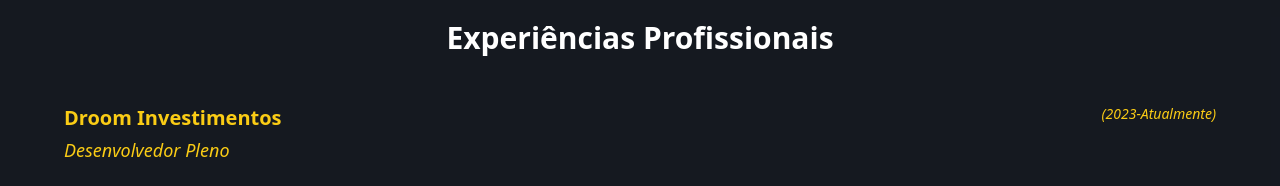
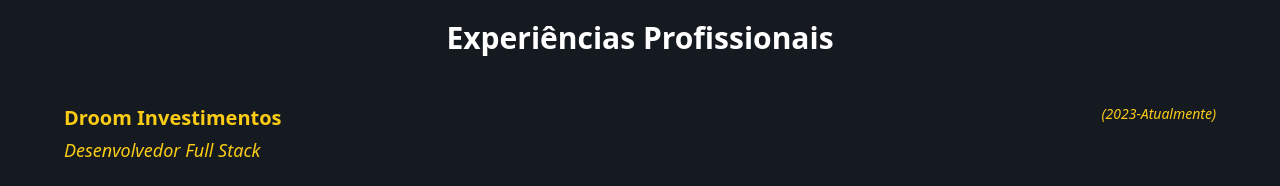
Before and after one commit to filipealmeida97/myResume, a Next.js app: page / in a window 1280 px wide. Shown: the part 3540-3726 px from the top of the page. Built offline with nearby package versions, Linux system fonts and the light colour scheme.

Commit message:
Updated responsibility

```diff
--- a/app/components/TechnicalMetrics.tsx
+++ b/app/components/TechnicalMetrics.tsx
@@ -16,7 +16,7 @@
 						<div className='grid  grid-cols-2'>
 							<div className='flex flex-col justify-start'>
 								<h3 className="text-xl font-semibold mb-1 text-yellow-400">Droom Investimentos</h3>
-								<p className="text-lg font-light italic mb-6 text-yellow-400">Desenvolvedor Pleno</p>
+								<p className="text-lg font-light italic mb-6 text-yellow-400">Desenvolvedor Full Stack</p>
 							</div>
 							<div className='flex justify-end'>
 								<p className='text-sm text-yellow-400 italic'>(2023-Atualmente)</p>
```
